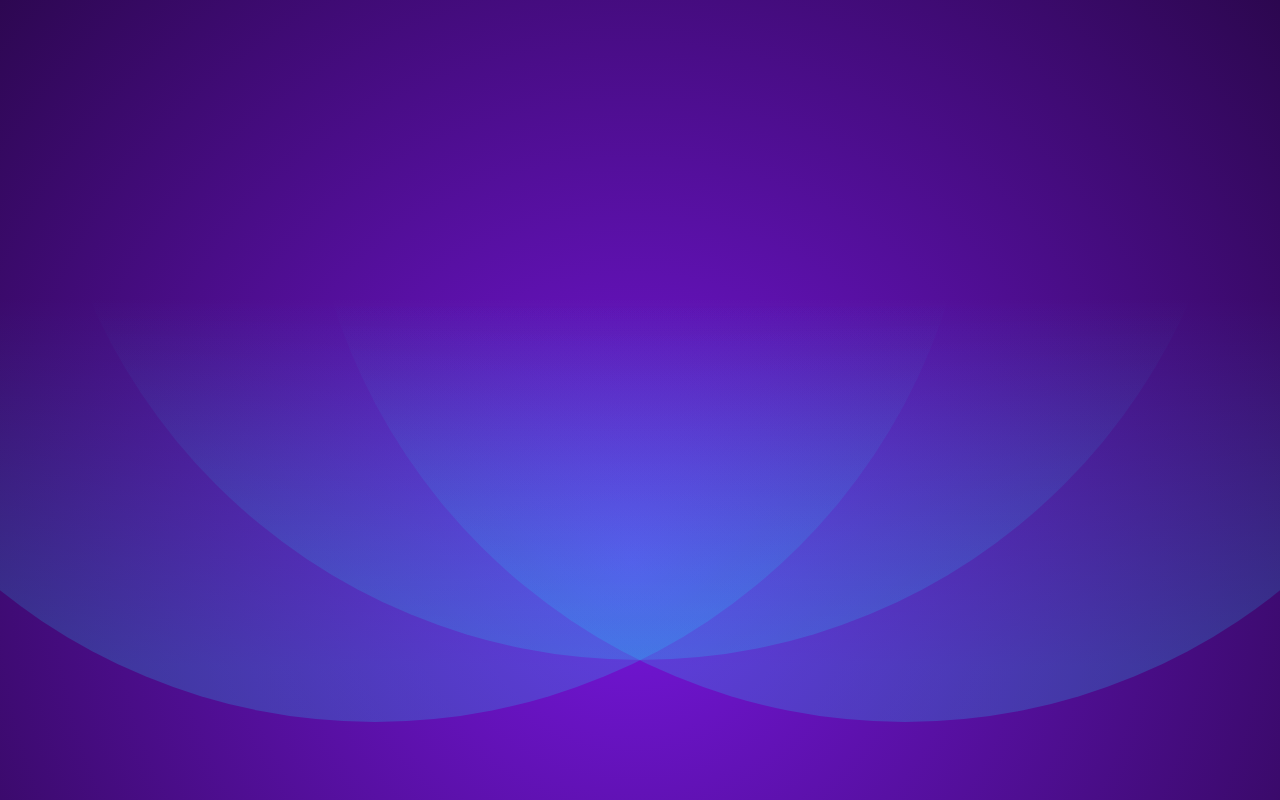
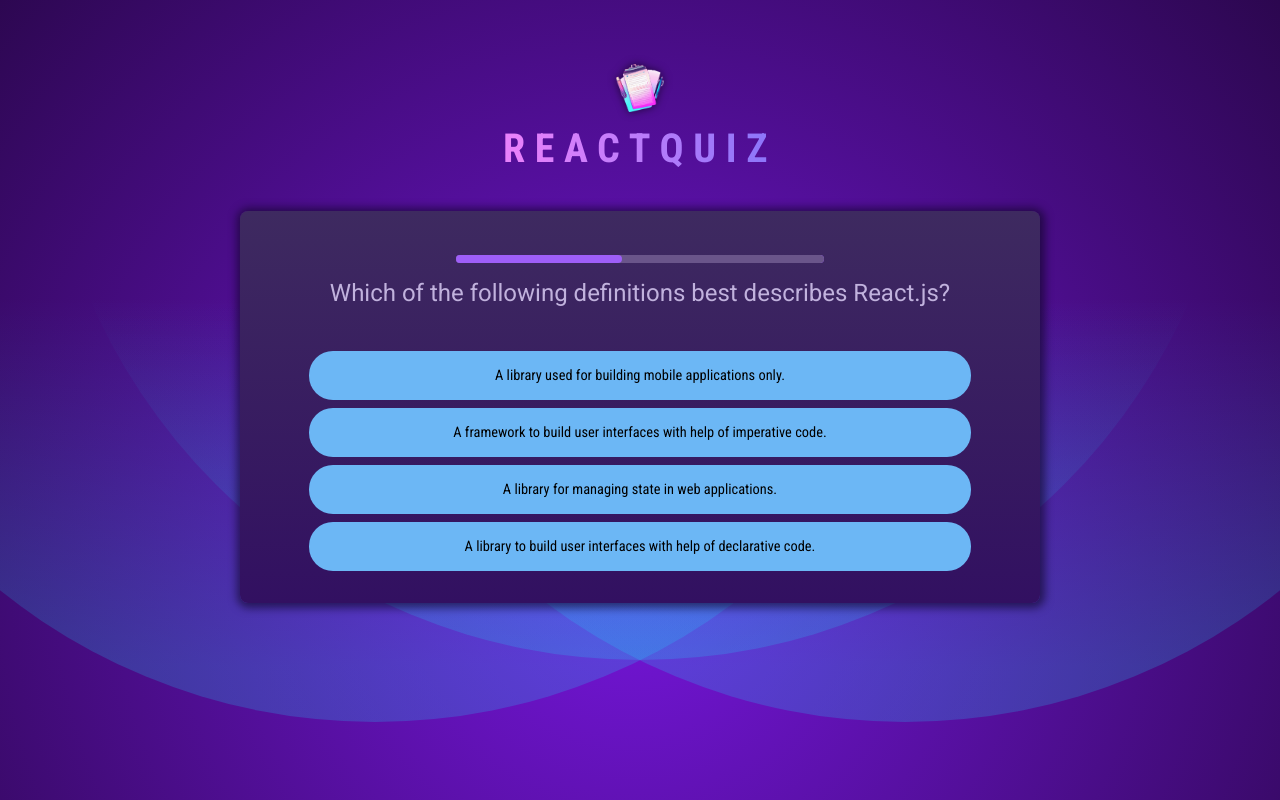
Before and after one commit to float8894/quiz-app-react, a React (Vite) app: page / in a window 1280 px wide. Built offline with nearby package versions, Linux system fonts and the light colour scheme.

Commit message:
Add header, quiz, and question timer components, along with raw questions

```diff
--- a/src/App.jsx
+++ b/src/App.jsx
@@ -1,3 +1,15 @@
-function App() {}
+import Header from './components/Header';
+import Quiz from './components/Quiz';
+
+function App() {
+  return (
+    <>
+      <Header></Header>
+      <main>
+        <Quiz></Quiz>
+      </main>
+    </>
+  );
+}
 
 export default App;
--- /dev/null
+++ b/src/components/Header.jsx
@@ -0,0 +1,10 @@
+import quizLogo from '../assets/quiz-logo.png';
+
+export default function Header() {
+  return (
+    <header>
+      <img src={quizLogo} alt='Quiz logo' />
+      <h1>ReactQuiz</h1>
+    </header>
+  );
+}
--- /dev/null
+++ b/src/components/QuestionTimer.jsx
@@ -0,0 +1,32 @@
+import { useEffect, useState } from 'react';
+
+export default function QuestionTimer({ timeout, onTimeout }) {
+  const [remainingTime, setRemainingTime] = useState(timeout);
+
+  useEffect(() => {
+    console.log('SETTING TIMEOUT');
+    const timer = setTimeout(() => {
+      onTimeout();
+    }, timeout);
+
+    return () => {
+      console.log('CLEARING TIMEOUT');
+      clearTimeout(timer);
+    };
+  }, [onTimeout]);
+
+  useEffect(() => {
+    console.log('SETTING INTERVAL');
+    setRemainingTime(timeout);
+    const interval = setInterval(() => {
+      setRemainingTime((prev) => prev - 10);
+    }, 10);
+
+    return () => {
+      console.log('CLEARING INTERVAL');
+      clearInterval(interval);
+    };
+  }, [timeout, onTimeout]);
+
+  return <progress max={timeout} value={remainingTime} id='question-time' />;
+}
--- /dev/null
+++ b/src/components/Quiz.jsx
@@ -0,0 +1,48 @@
+import { useState } from 'react';
+
+import quizCompleteImg from '../assets/quiz-complete.png';
+
+import QUESTIONS from '../questions';
+import QuestionTimer from './QuestionTimer';
+
+export default function Quiz() {
+  const [userAnswers, setUserAnswers] = useState([]);
+  const activeQuestionIndex = userAnswers.length;
+
+  const quizIsComplete = activeQuestionIndex === QUESTIONS.length;
+
+  function handleSelectAnswer(selectedAnswer) {
+    setUserAnswers((prev) => [...prev, selectedAnswer]);
+  }
+
+  if (quizIsComplete) {
+    return (
+      <div id='summary'>
+        <img src={quizCompleteImg} alt='Trophy with a star on it' />
+        <h2>Quiz Completed!</h2>
+      </div>
+    );
+  }
+
+  const shuffledAnswers = [...QUESTIONS[activeQuestionIndex].answers];
+  shuffledAnswers.sort(() => Math.random() - 0.5);
+
+  return (
+    <div id='quiz'>
+      <div id='question'>
+        <QuestionTimer
+          timeout={10000}
+          onTimeout={() => handleSelectAnswer(null)}
+        ></QuestionTimer>
+        <h2>{QUESTIONS[activeQuestionIndex].text}</h2>
+        <ul id='answers'>
+          {shuffledAnswers.map((ans) => (
+            <li className='answer' key={ans}>
+              <button onClick={() => handleSelectAnswer(ans)}>{ans}</button>
+            </li>
+          ))}
+        </ul>
+      </div>
+    </div>
+  );
+}
--- /dev/null
+++ b/src/questions.js
@@ -0,0 +1,72 @@
+export default [
+  {
+    id: 'q1',
+    text: 'Which of the following definitions best describes React.js?',
+    answers: [
+      'A library to build user interfaces with help of declarative code.',
+      'A library for managing state in web applications.',
+      'A framework to build user interfaces with help of imperative code.',
+      'A library used for building mobile applications only.',
+    ],
+  },
+  {
+    id: 'q2',
+    text: 'What purpose do React hooks serve?',
+    answers: [
+      'Enabling the use of state and other React features in functional components.',
+      'Creating responsive layouts in React applications.',
+      'Handling errors within the application.',
+      'Part of the Redux library for managing global state.',
+    ],
+  },
+  {
+    id: 'q3',
+    text: 'Can you identify what JSX is?',
+    answers: [
+      'A JavaScript extension that adds HTML-like syntax to JavaScript.',
+      'A JavaScript library for building dynamic user interfaces.',
+      'A specific HTML version that was explicitly created for React.',
+      'A tool for making HTTP requests in a React application.',
+    ],
+  },
+  {
+    id: 'q4',
+    text: 'What is the most common way to create a component in React?',
+    answers: [
+      'By defining a JavaScript function that returns a renderable value.',
+      'By defining a custom HTML tag in JavaScript.',
+      'By creating a file with a .jsx extension.',
+      'By using the "new" keyword followed by the component name.',
+    ],
+  },
+  {
+    id: 'q5',
+    text: 'What does the term "React state" imply?',
+    answers: [
+      'An object in a component that holds values and may cause the component to render on change.',
+      'The lifecycle phase a React component is in.',
+      'The overall status of a React application, including all props and components.',
+      'A library for managing global state in React applications.',
+    ],
+  },
+  {
+    id: 'q6',
+    text: 'How do you typically render list content in React apps?',
+    answers: [
+      'By using the map() method to iterate over an array of data and returning JSX.',
+      'By using the for() loop to iterate over an array of data and returning JSX.',
+      'By using the forEach() method to iterate over an array of data and returning JSX.',
+      'By using the loop() method to iterate over an array of data and returning JSX.',
+    ],
+  },
+  {
+    id: 'q7',
+    text: 'Which approach can NOT be used to render content conditionally?',
+    answers: [
+      'Using a the #if template syntax.',
+      'Using a ternary operator.',
+      'Using the && operator.',
+      'Using an if-else statement.',
+    ],
+  },
+];
```
